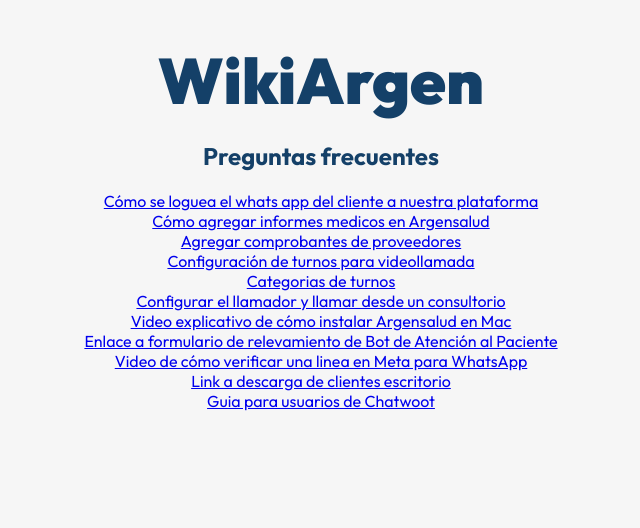
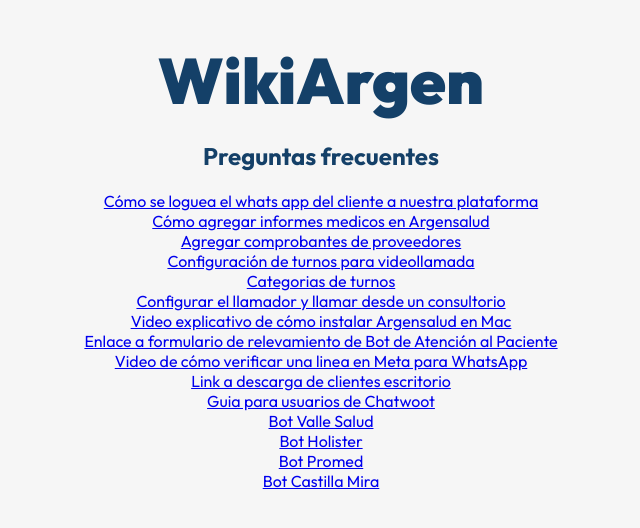
Before and after one commit to EtelS/wikiargen, a React (Vite) app: page / in a window 1280 px wide. Shown: the top 528 px of the page, without its empty margins (319-959 px from the left). Built offline with nearby package versions, Linux system fonts and the light colour scheme.

Commit message:
mas links

```diff
--- a/src/data/documents.ts
+++ b/src/data/documents.ts
@@ -54,4 +54,24 @@
         title: 'Guia para usuarios de Chatwoot',
         url:'https://argensoft-chatwoot.325160.xyz/hc/guia-de-usuario/articles/1779977848-guia-rapida-de-chatwoot'
     },
+    {
+        id:'12',
+        title: 'Bot Valle Salud',
+        url:'https://argensoft.net/botvallesalud/'
+    },
+        {
+        id:'13',
+        title: 'Bot Holister',
+        url:'https://www.argensoft.net/botholister/'
+    },
+        {
+        id:'14',
+        title: 'Bot Promed',
+        url:'https://argensoft.net/BotPromed/'
+    },
+            {
+        id:'15',
+        title: 'Bot Castilla Mira',
+        url:'https://argensoft.net/botcastilla/'
+    },
 ]
```
Also changed, not shown: 1 other file (tests, documents, lock files or other folders).
